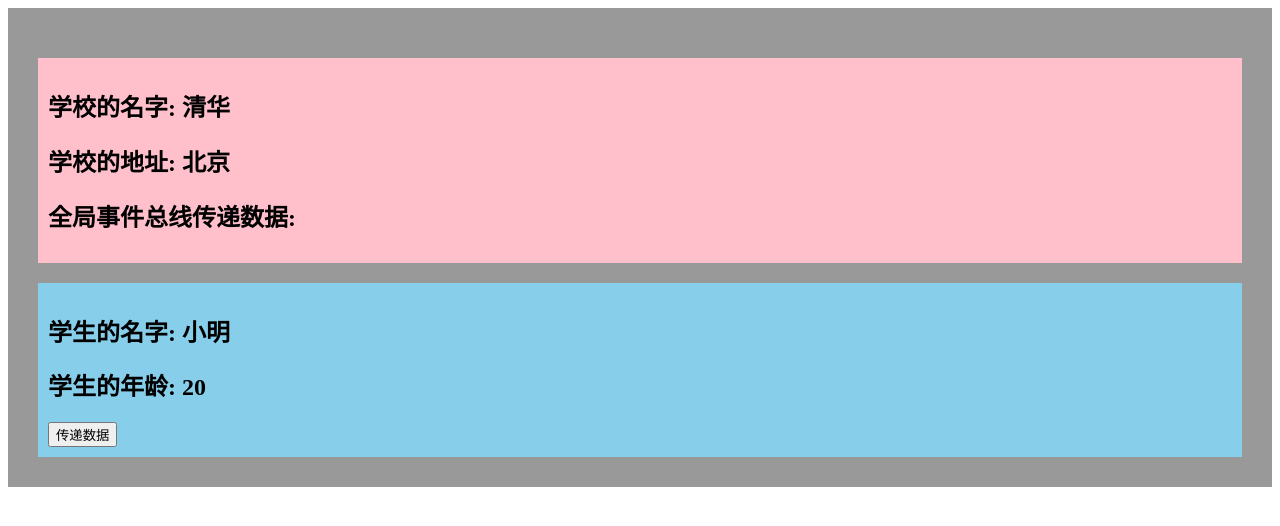
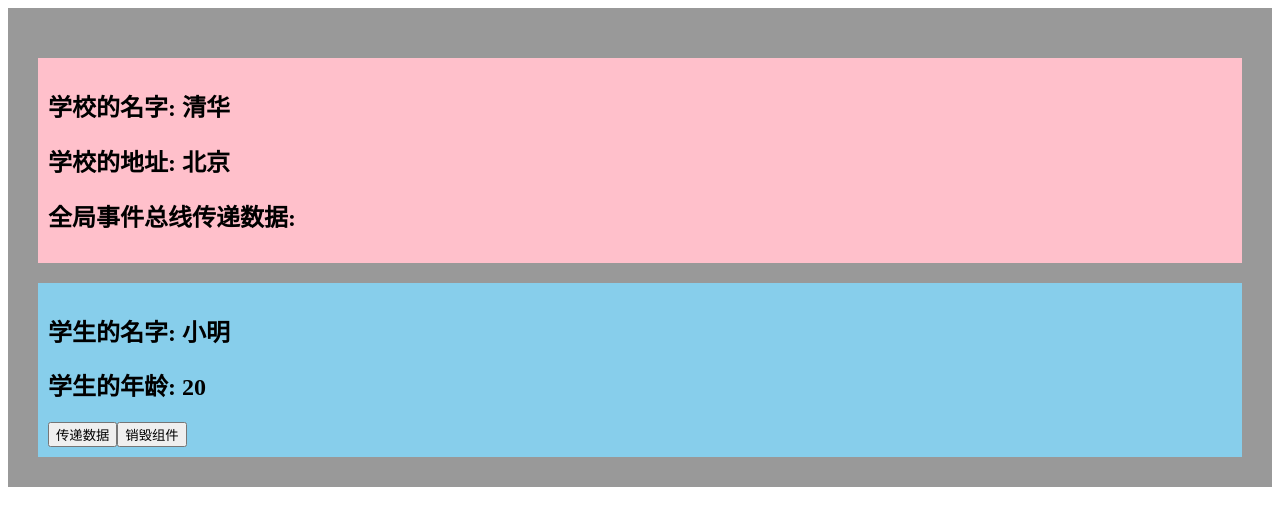
Before and after one commit to sweet-potatos/vue-study, a Vue app: page / in a window 1280 px wide. Shown: the top 526 px of the page. Built offline with nearby package versions, Linux system fonts and the light colour scheme.

Commit message:
feat: 全局事件总线demo添加销毁组件逻辑
--story=xxx --user=xxx

```diff
--- a/src/study/globalEventBusDemo/GlobalEventBusDemo1.vue
+++ b/src/study/globalEventBusDemo/GlobalEventBusDemo1.vue
@@ -21,6 +21,7 @@
   },
   methods: {
     getStudentData(value) {
+      console.log('value', value)
       this.studentName = value
     }
   }
--- a/src/study/globalEventBusDemo/GlobalEventBusDemo2.vue
+++ b/src/study/globalEventBusDemo/GlobalEventBusDemo2.vue
@@ -3,6 +3,7 @@
     <h2>学生的名字: {{ name }}</h2>
     <h2>学生的年龄: {{ age }}</h2>
     <button @click="passData">传递数据</button>
+    <button @click="destroyComponent">销毁组件</button>
   </div>
 </template>
 
@@ -15,9 +16,16 @@
       age: 20
     }
   },
+  beforeDestroy() {
+    console.log('组件已销毁')
+    this.$bus.$off('passData')
+  },
   methods: {
     passData() {
       this.$bus.$emit('passData', this.name)
+    },
+    destroyComponent() {
+      this.$destroy()
     }
   }
 }
```
